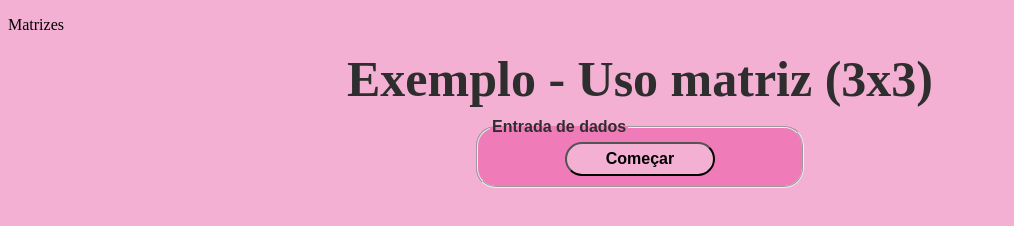
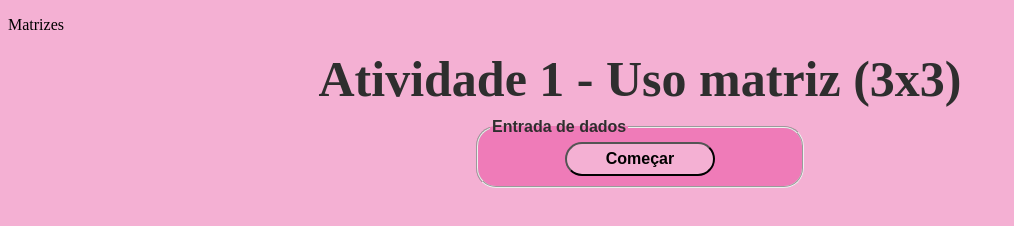
Before and after one commit to ninhatzo/matrizes, a plain HTML site: page atividade1/index.html in a window 1280 px wide. Shown: the whole page, without its empty margins (0-1014 px from the left). Drawn offline with Linux system fonts and the light colour scheme.

Commit message:
Alterando título atividade 1

```diff
--- a/atividade1/index.html
+++ b/atividade1/index.html
@@ -11,7 +11,7 @@
 <body>
     <section>
         <p>Matrizes</p>
-        <h2>Exemplo - Uso matriz (3x3)</h2>
+        <h2>Atividade 1 - Uso matriz (3x3)</h2>
         <font face="arial">
             <form name="frmnumero" action="#" method="get" onsubmit="return validaProc()">
                 <fieldset class="cadinteiro">
```
